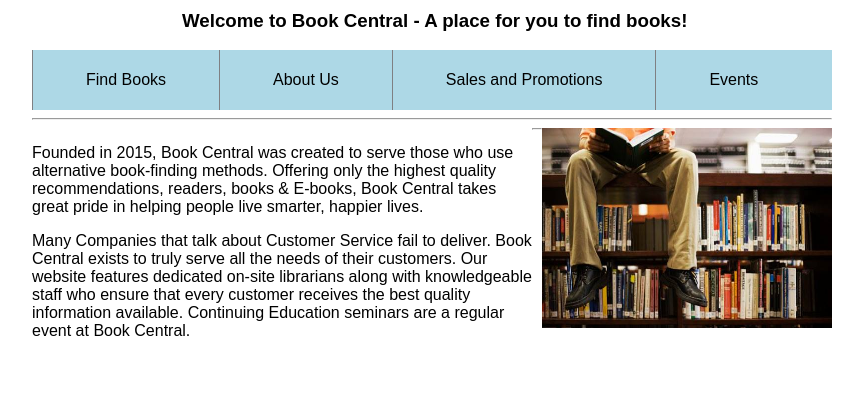
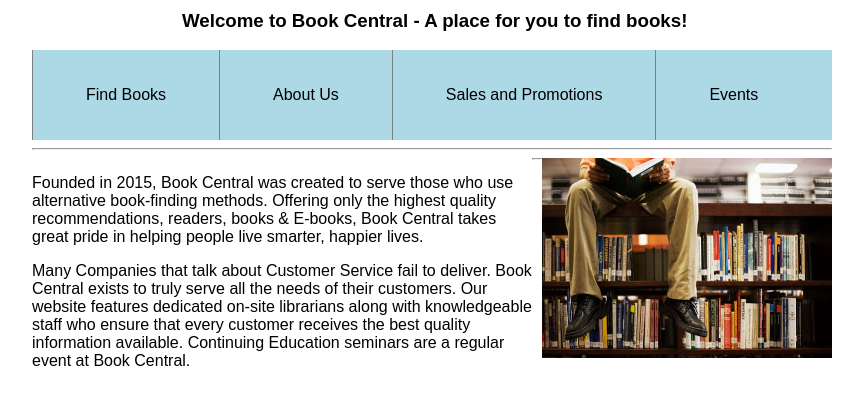
Before and after one commit to upbeat/ecommerce_CS137, a PHP site: page / in a window 1280 px wide. Shown: the part 187-592 px from the top of the page, without its empty margins (208-1071 px from the left). Run offline with PHP 8.4, Linux system fonts and the light colour scheme.

Commit message:
Revert "Minor fix to nav bar"
This reverts commit dc294f5d6208f6249f937a1be533ba8a9698f7e8.

```diff
--- a/style.css
+++ b/style.css
@@ -39,7 +39,7 @@ div #welcome {
 
 div#links{
   background-color: #ADD8E6;
-  height: 60px;
+  height: 90px;
 }
 
 div#links a {
@@ -47,8 +47,8 @@ div#links a {
   padding-right: 53px;
   text-decoration: none;
   color: #000;
-  height: 60px;
-  line-height: 60px;
+  height: 90px;
+  line-height: 90px;
   display: block;
   float: left;
   border-left: 1px solid #7f8083;
```
